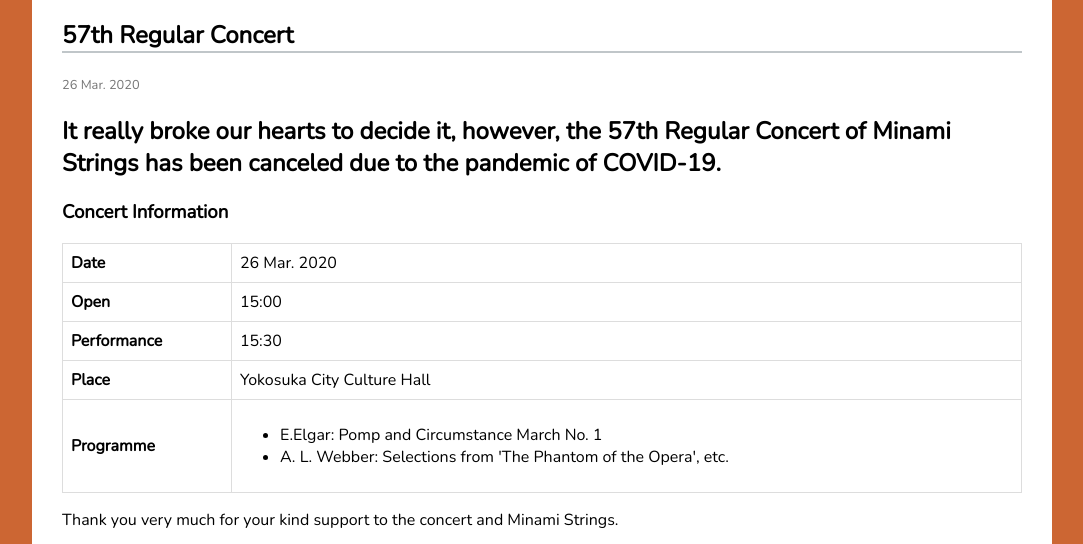
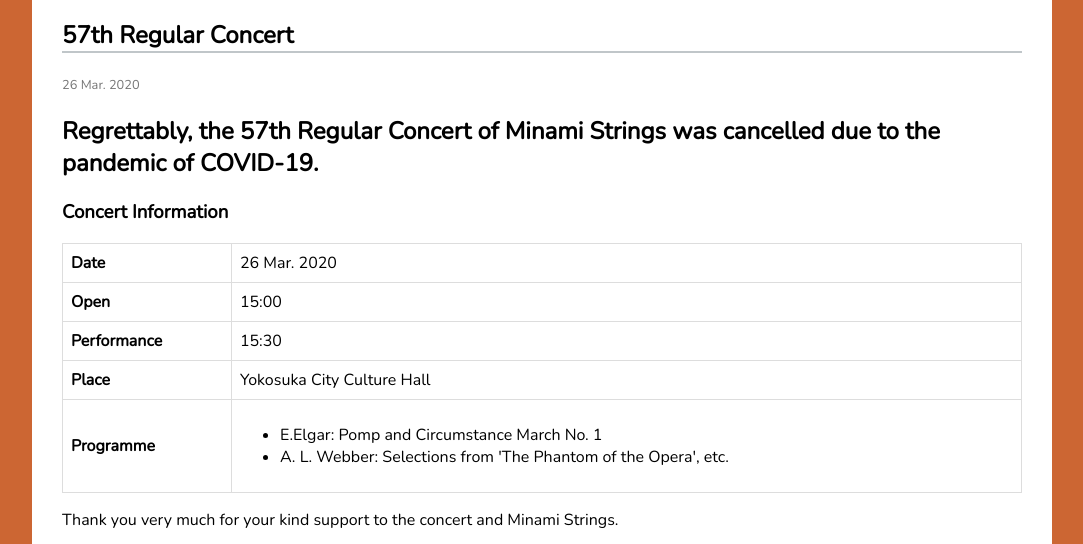
Before and after one commit to komatty01/gengakubu.com, a plain HTML site: page posts/20200326-the-57th-regular-concert.html in a window 1280 px wide. Shown: the part 241-785 px from the top of the page, without its empty margins (98-1181 px from the left). Drawn offline with nearby package versions, Linux system fonts and the light colour scheme; grey boxes are pictures that could not be loaded.

Commit message:
Update 20200326-the-57th-regular-concert.html

```diff
--- a/posts/20200326-the-57th-regular-concert.html
+++ b/posts/20200326-the-57th-regular-concert.html
@@ -19,7 +19,7 @@
 		</h1>
 		<h2 class="linetitle">57th Regular Concert</h2>
 		<time datetime="2017-03-26">26 Mar. 2020</time>
-        <h2><strong>It really broke our hearts to decide it, however, the 57th Regular Concert of Minami Strings has been canceled due to the pandemic of COVID-19.</strong></h3>
+        <h2><strong>Regrettably, the 57th Regular Concert of Minami Strings was cancelled due to the pandemic of COVID-19.</strong></h3>
         <h3>Concert Information</h3>
         <table>
             <tbody>
```
